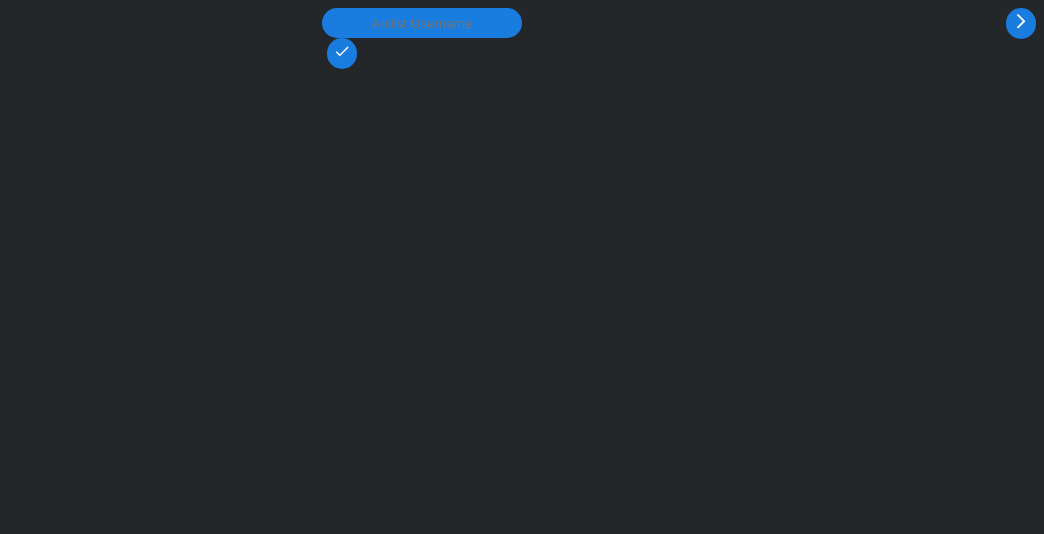
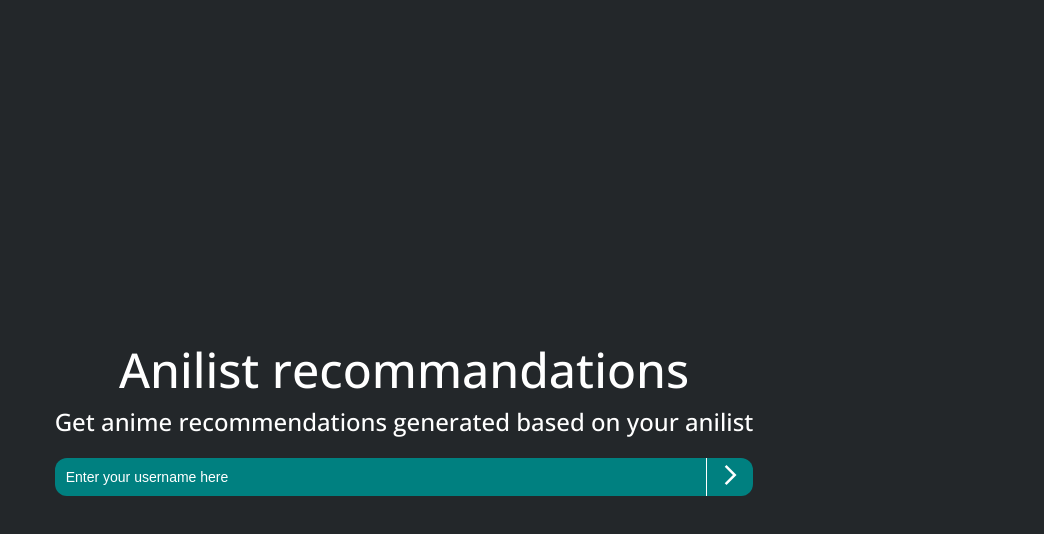
Before and after one commit to Mujaca/animealgorithm, a Nuxt app: page / in a window 1280 px wide. Shown: the top 534 px of the page, without its empty margins (236-1280 px from the left). Built offline with nearby package versions, Linux system fonts and the light colour scheme.

Commit message:
design changes

```diff
--- a/app.vue
+++ b/app.vue
@@ -1,5 +1,6 @@
 <template>
-  <div class="container">
+  <NuxtPage />
+  <!--<div class="container">
     <div class="input">
       <div class="center">
         <input placeholder="Anilist Username" class="input_username" v-model="username">
@@ -12,16 +13,11 @@
     </div>
 
     <div class="recomandations">
-      <div class="anime_recommandation" v-for="(show,index) in recomandations" :key="index" >
-        <img class="anime_picture" :alt="show.title.romaji" :src="show['coverImage'].medium"/>
-        <div class="anime_title" :anilist="'https://anilist.co/anime/' + show.id" @click="test"> {{show.title.romaji}} </div>
-        <div class="anime_description"> <div class="anime_description_text" v-html="show.description"/> </div>
-        <div class="anime_placement"> #{{(index + 1) + (recomandations.length * (page))}} </div>
-      </div>
+      <Anime v-for="(show,index) in recomandations" :show="show" :index="(index + 1) + (recomandations.length * (page))"/>
     </div>
 
     <div class="lds-spinner" v-if="loading"><div></div><div></div><div></div><div></div><div></div><div></div><div></div><div></div><div></div><div></div><div></div><div></div></div>
-  </div>
+  </div>-->
 </template>
 
 <script setup>
@@ -30,30 +26,26 @@ var recomandations = ref([])
 var loading = ref(false);
 var page = ref(0)
 
-async function test(event){
-  window.open(event.target.getAttribute('anilist'), '_blank').focus();
-}
-
-async function addPage(){
+async function addPage() {
   page.value++;
   getRecommandations();
 }
 
-async function removePage(){
+async function removePage() {
   page.value--;
   getRecommandations();
 }
 
-async function getRecommandations(){
+async function getRecommandations() {
   loading.value = true;
   var arr = await $fetch(`/api/recommendation?user=${username.value}&limit=14&page=${page.value}`).catch((error) => {
     loading.value = false;
     return;
   })
 
-  if(arr.length) {
-    arr.forEach((anime,index) => {
-      if(!anime.coverImage) {
+  if (arr.length) {
+    arr.forEach((anime, index) => {
+      if (!anime.coverImage) {
         arr.splice(index, 1);
         index--;
       }
@@ -68,11 +60,13 @@ async function getRecommandations(){
 </script>
 
 <style>
-@import url('https://fonts.googleapis.com/css2?family=Quicksand:wght@300&display=swap');
+@import url('https://fonts.googleapis.com/css2?family=Open+Sans:ital,wght@0,300;0,400;0,500;0,600;0,700;0,800;1,300;1,400;1,500;1,600;1,700;1,800&display=swap');
 
 body {
   background-color: #23272A;
   color: white;
+  font-family: 'Open Sans';
+  font-weight: 300;
 }
 
 .right_page {
@@ -140,85 +134,6 @@ body {
   margin: auto;
 }
 
-.anime_recommandation {
-  margin-left: 5px;
-  margin-right: 5px;
-  margin-top: 5px;
-  position: relative;
-  overflow: hidden;
-  width: 230px;
-
-  border-radius: 15px;
-}
-
-.anime_picture {
-  width: 230px;
-  height: 345px;
-}
-
-.anime_title {
-  position: absolute;
-  bottom: 3px;
-  padding: 5px;
-  width: 100%;
-  background-color: rgba(0, 100, 200);
-  height: 22px;
-  word-break: break-all;
-  overflow: hidden;
-
-  text-align: center;
-  font-size: 1.2rem;
-}
-
-.anime_title:hover {
-  cursor: pointer;
-}
-
-.anime_placement {
-  position: absolute;
-  left: 5px;
-  top: 5px;
-  min-width: 35px;
-  min-height: 35px;
-  border-radius: 100%;
-
-
-  background-color: rgb(0, 120, 240);
-  font-size: 1.5rem;
-  text-align: center;
-}
-
-.anime_description {
-  height: 314px;
-  width: 230px;
-  overflow-y: auto;
-  position: absolute;
-  top: 0;
-  z-index: 1;
-}
-
-.anime_description_text {
-  display: none;
-}
-
-.anime_description:hover .anime_title {
-  display: none;
-}
-
-.anime_description:hover {
-  background-color: rgba(0, 0, 0, 0.733);
-}
-
-.anime_description:hover .anime_description_text{
-  display: inherit;
-  width: 90%;
-  margin: auto;
-  margin-top: 10px;
-
-  font-family: 'Quicksand', sans-serif;
-  font-size: 0.9rem;
-}
-
 .lds-spinner {
   color: official;
   display: inline-block;
@@ -232,10 +147,12 @@ body {
 
   background-color: #23272A;
 }
+
 .lds-spinner div {
   transform-origin: 40px 40px;
   animation: lds-spinner 1.2s linear infinite;
 }
+
 .lds-spinner div:after {
   content: " ";
   display: block;
@@ -247,62 +164,73 @@ body {
   border-radius: 20%;
   background: #fff;
 }
+
 .lds-spinner div:nth-child(1) {
   transform: rotate(0deg);
   animation-delay: -1.1s;
 }
+
 .lds-spinner div:nth-child(2) {
   transform: rotate(30deg);
   animation-delay: -1s;
 }
+
 .lds-spinner div:nth-child(3) {
   transform: rotate(60deg);
   animation-delay: -0.9s;
 }
+
 .lds-spinner div:nth-child(4) {
   transform: rotate(90deg);
   animation-delay: -0.8s;
 }
+
 .lds-spinner div:nth-child(5) {
   transform: rotate(120deg);
   animation-delay: -0.7s;
 }
+
 .lds-spinner div:nth-child(6) {
   transform: rotate(150deg);
   animation-delay: -0.6s;
 }
+
 .lds-spinner div:nth-child(7) {
   transform: rotate(180deg);
   animation-delay: -0.5s;
 }
+
 .lds-spinner div:nth-child(8) {
   transform: rotate(210deg);
   animation-delay: -0.4s;
 }
+
 .lds-spinner div:nth-child(9) {
   transform: rotate(240deg);
   animation-delay: -0.3s;
 }
+
 .lds-spinner div:nth-child(10) {
   transform: rotate(270deg);
   animation-delay: -0.2s;
 }
+
 .lds-spinner div:nth-child(11) {
   transform: rotate(300deg);
   animation-delay: -0.1s;
 }
+
 .lds-spinner div:nth-child(12) {
   transform: rotate(330deg);
   animation-delay: 0s;
 }
+
 @keyframes lds-spinner {
   0% {
     opacity: 1;
   }
+
   100% {
     opacity: 0;
   }
-}
-
-
-</style>
+}</style>
--- /dev/null
+++ b/components/Anime.vue
@@ -0,0 +1,106 @@
+<template>
+    <div class="anime_recommandation">
+        <img class="anime_picture" :alt="show.title.romaji" :src="show['coverImage'].medium" />
+        <div class="anime_title" @click="openAnime()"> {{ show.title.romaji }} </div>
+        <div class="anime_description">
+            <div class="anime_description_text" v-html="show.description" />
+        </div>
+        <div class="anime_placement"> #{{ index }} </div>
+    </div>
+</template>
+
+<script setup lang="ts">
+import type { AnimeEntry } from 'anilist-node';
+
+interface props {
+    show: AnimeEntry
+    index: number
+}
+
+const props = defineProps<props>();
+
+function openAnime() {
+    window.open('https://anilist.co/anime/' + props.show.id, '_blank')
+}
+</script>
+
+<style>
+.anime_recommandation {
+  margin-left: 5px;
+  margin-right: 5px;
+  margin-top: 5px;
+  position: relative;
+  overflow: hidden;
+  width: 230px;
+
+  border-radius: 15px;
+}
+
+.anime_picture {
+  width: 230px;
+  height: 345px;
+}
+
+.anime_title {
+  position: absolute;
+  bottom: 3px;
+  padding: 5px;
+  width: 100%;
+  background-color: rgba(0, 100, 200);
+  height: 22px;
+  word-break: break-all;
+  overflow: hidden;
+
+  text-align: center;
+  font-size: 1.2rem;
+}
+
+.anime_title:hover {
+  cursor: pointer;
+}
+
+.anime_placement {
+  position: absolute;
+  left: 5px;
+  top: 5px;
+  min-width: 35px;
+  min-height: 35px;
+  border-radius: 100%;
+
+
+  background-color: rgb(0, 120, 240);
+  font-size: 1.5rem;
+  text-align: center;
+}
+
+.anime_description {
+  height: 314px;
+  width: 230px;
+  overflow-y: auto;
+  position: absolute;
+  top: 0;
+  z-index: 1;
+}
+
+.anime_description_text {
+  display: none;
+}
+
+.anime_description:hover .anime_title {
+  display: none;
+}
+
+.anime_description:hover {
+  background-color: rgba(0, 0, 0, 0.733);
+}
+
+.anime_description:hover .anime_description_text{
+  display: inherit;
+  width: 90%;
+  margin: auto;
+  margin-top: 10px;
+
+  font-family: 'Quicksand', sans-serif;
+  font-size: 0.9rem;
+}
+</style>
--- a/package.json
+++ b/package.json
@@ -11,6 +11,7 @@
   },
   "dependencies": {
     "anilist-node": "^1.14.0",
-    "keyword-extractor": "^0.0.23"
+    "keyword-extractor": "^0.0.23",
+    "sass": "^1.70.0"
   }
 }
--- /dev/null
+++ b/pages/index.vue
@@ -0,0 +1,119 @@
+<template>
+    <div class="index-container">
+        <main>
+            <h1>Anilist recommandations</h1>
+            <h2>Get anime recommendations generated based on your anilist</h2>
+            <div class="username-input">
+                <input v-model="username" placeholder="Enter your username here">
+                <button class="confirm-btn" @click="confirmButton()"> <span class="material-icons"> arrow_forward_ios </span> </button>
+            </div>
+        </main>
+    </div>
+</template>
+
+<script setup lang="ts">
+const router = useRouter()
+const username = ref("")
+
+function confirmEvent(event:KeyboardEvent) {
+    if(event?.key != "Enter" || username.value == "") return;
+
+    router.push({path: '/recommandations/' + username.value})
+}
+
+function confirmButton() {
+    if(username.value == "") return;
+    router.push({path: '/recommandations/' + username.value})
+}
+
+onMounted(() => {
+    window.addEventListener('keypress', confirmEvent)
+})
+
+/**beforeUnmount(() => {
+    window.removeEventListener('keypress', confirmEvent)
+})**/
+</script>
+
+<style lang="scss">
+.index-container {
+    height: 98vh;
+    display: grid;
+    place-items: center;
+
+    main {
+        text-align: center;
+
+        h1, h2 {
+            font-weight: 500;
+        }
+
+        h1 {
+            font-size: 3rem;
+            margin-bottom: .2rem;
+        }
+
+        h2 {
+            font-size: 1.5rem;
+            margin-top: .1rem;
+        }
+
+        .username-input {
+            display: flex;
+            flex-direction: row;
+
+            input {
+                width: calc(100% - 3rem);
+                border: none;
+                border-top-left-radius: 12px;
+                border-bottom-left-radius: 12px;
+                padding: 11px;
+                background-color:#008080;
+                color: white;
+                font-size: 14px;
+
+                &::placeholder {
+                    color: white;
+                    font-size: 14px;
+                }
+
+                &:focus-visible {
+                    outline: none;
+                }
+
+                &:focus {
+                    outline: none;
+                }
+            }
+
+            .confirm-btn {
+                width: 3rem;
+                border: none;
+                border-top-right-radius: 12px;
+                border-bottom-right-radius: 12px;
+                background-color: #008080;
+                border-left: 1px solid white;
+
+                .material-icons {
+                    color: white;
+                }
+
+                &:hover {
+                    background-color: #66b2b2;
+                    cursor: pointer;
+                }
+
+                &:focus-visible {
+                    outline: none;
+                    background-color: #66b2b2;
+                }
+
+                &:focus {
+                    background-color: #66b2b2;
+                    outline: none;
+                }
+            }
+        }
+    }
+}
+</style>
--- /dev/null
+++ b/pages/recommandations/[username].vue
@@ -0,0 +1,13 @@
+<template>
+    <div>
+        {{ username }}
+    </div>
+</template>
+
+<script setup lang="ts">
+const route = useRoute()
+const username = route.params.username
+</script>
+
+<style lang="scss">
+</style>
```
Also changed, not shown: 1 other file (tests, documents, lock files or other folders). Lines whose indentation alone changed are shown as unchanged.
